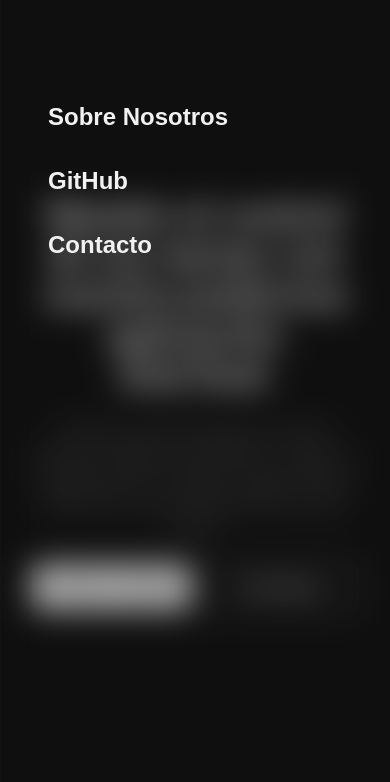
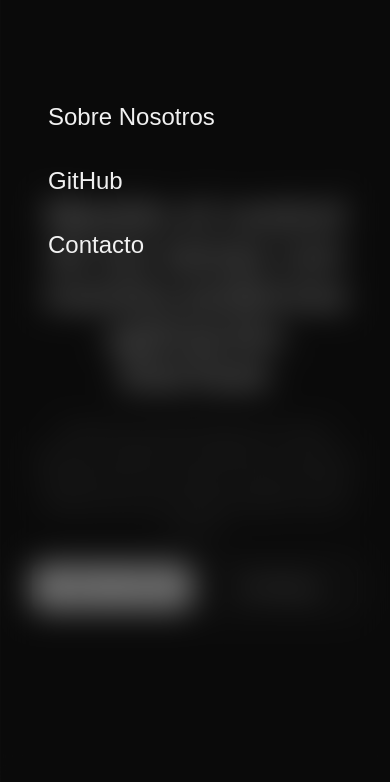
Before and after one commit to LUISEDOCCOR/EduTask, an Astro site: page / in a window 390 px wide. Both pictures are taken after a click on the button 354 px from the left and 36 px from the top of the page. Shown: the part 59-841 px from the top of the page. Built offline with nearby package versions, Linux system fonts and the light colour scheme; Astro itself is replaced by a stand-in of ours.

Commit message:
fix: colors nav

```diff
--- a/src/components/Nav.jsx
+++ b/src/components/Nav.jsx
@@ -83,11 +83,11 @@ export const Nav = () => {
 
             </nav>
             <section id="mobile-nav" className={`h-screen w-screen pt-40 px-12 flex-col gap-8
-            bg-black/25 backdrop-blur-lg absolute bottom-0 xl:hidden delay-200 ${isCliked ? "flex slide-down" : "hidden"}`}>
+            bg-black/50 backdrop-blur-lg absolute bottom-0 xl:hidden delay-200 ${isCliked ? "flex slide-down" : "hidden"}`}>
                 {
                     links.map(({ href, label }) => (
                         <a
-                            className="item-nav-mobile text-2xl font-semibold xl:hover:opacity-70 transition-opacity"
+                            className="item-nav-mobile text-2xl xl:hover:opacity-70 transition-opacity"
                             href={href}
                         >{label}
                         </a>
```
